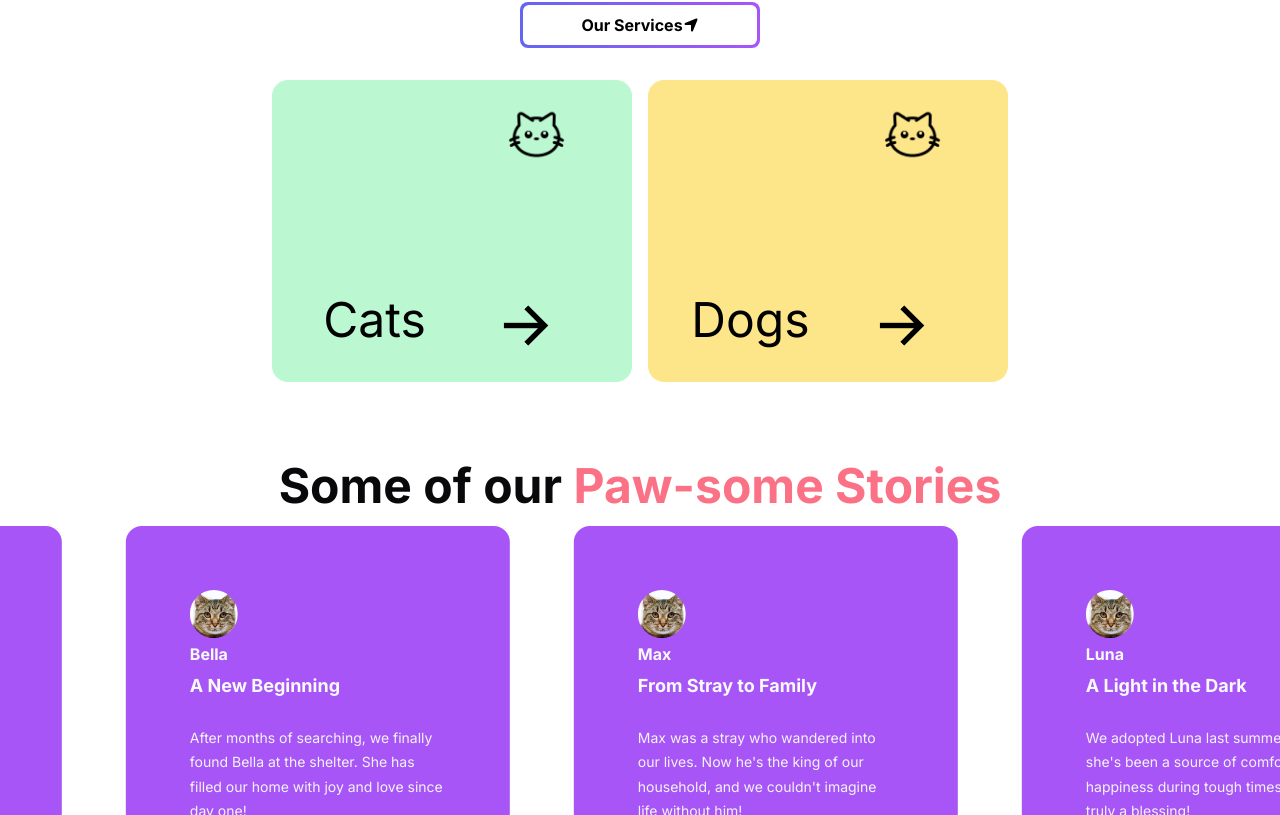
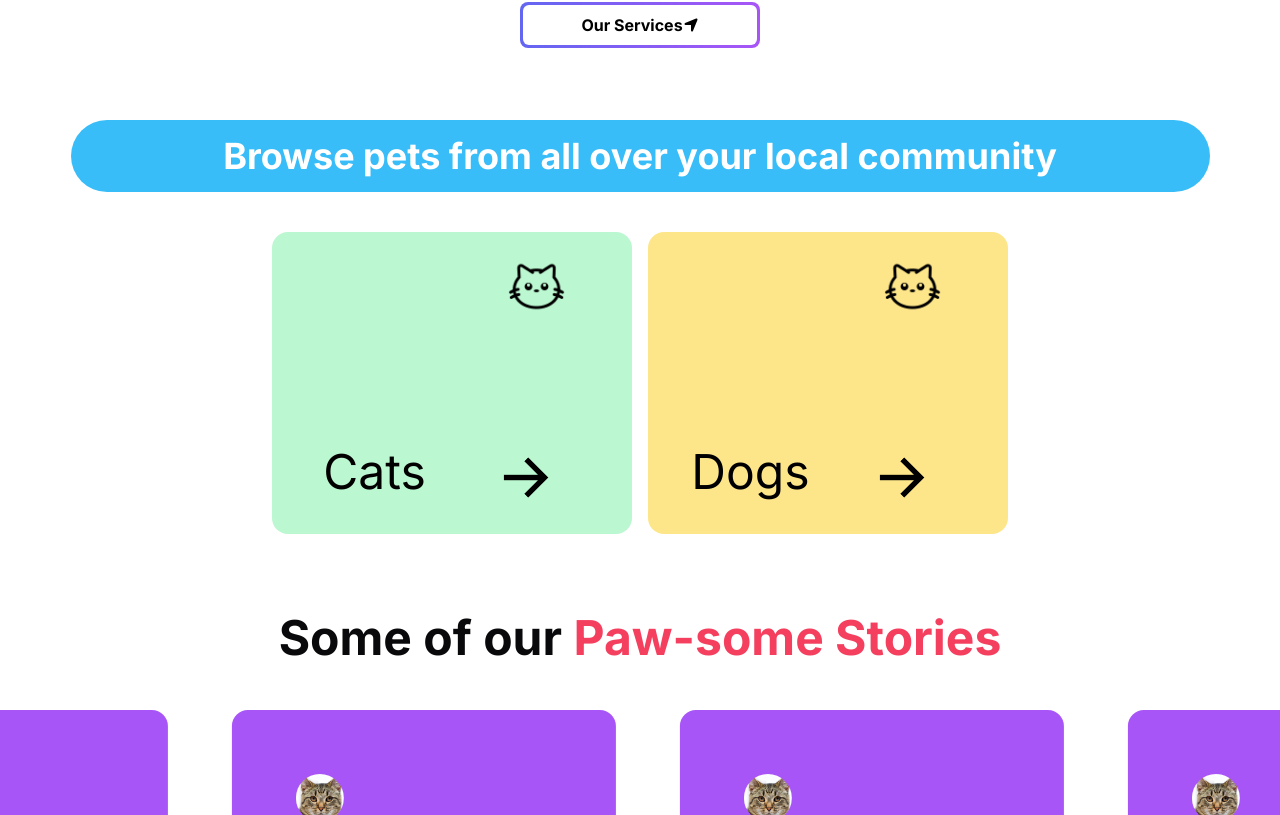
Before and after one commit to Mir-Shabab-Hasnat/Pawdopt, a Next.js app: page / in a window 1280 px wide. Shown: the part 765-1580 px from the top of the page. Built offline with nearby package versions, Linux system fonts and the light colour scheme.

Commit message:
home page almost done

```diff
--- a/app/NavBar.tsx
+++ b/app/NavBar.tsx
@@ -23,6 +23,7 @@ function NavbarItem({ className }: { className?: string }) {
             <HoveredLink href="/">Home</HoveredLink>
             <HoveredLink href="/#adopt">Adopt</HoveredLink>
             <HoveredLink href="/#about">About Us</HoveredLink>
+            <HoveredLink href="/#stories">Stories</HoveredLink>
           </div>
         </MenuItem>
         <MenuItem setActive={setActive} active={active} item="Services">
--- a/app/page.tsx
+++ b/app/page.tsx
@@ -8,7 +8,7 @@ import CardCarousel from "@/components/PetCarousel";
 
 export default function Home() {
   return (
-    <div className="flex overflow-hidden flex-col items-center px-16 pt-44 pb-96 bg-white max-md:px-5 max-md:py-24">
+    <div className="flex overflow-hidden flex-col items-center px-16 pt-44 pb-8 bg-white max-md:px-5 max-md:py-24">
       <div className="w-full max-w-[1139px] max-md:max-w-full">
 
         <Hero />
--- a/components/Feedback.tsx
+++ b/components/Feedback.tsx
@@ -4,12 +4,12 @@ import { stories } from "@/data";
 
 const Review = () => {
   return (
-    <div className="py-20" id="reviews">
+    <div className="pt-20" id="stories">
       <h1 className="font-bold text-4xl md:text-5xl text-center">
-        Some of our <span className="text-rose-400">Paw-some Stories</span>
+        Some of our <span className="text-rose-500">Paw-some Stories</span>
       </h1>
-      <div className="flex flex-col items-center">
-        <div className="h-[50vh] md:h-[30rem] rounded-md flex flex-col antialiased items-center relative overflow-hidden">
+      <div className="flex flex-col items-center py-8 md:pt-8">
+        <div className="h-[25vh] md:h-[30rem] rounded-md flex flex-col antialiased items-center relative overflow-hidden">
           <InfiniteMovingCards items={stories} direction="right" speed="slow" />
         </div>
       </div>
--- a/components/PetCarousel.tsx
+++ b/components/PetCarousel.tsx
@@ -29,8 +29,16 @@ const CardCarousel: React.FC = () => {
   };
 
   return (
+    <div id="adopt">
+      <div className="py-10">
+        <div className="bg-sky-400 rounded-3xl md:rounded-full px-6 py-4">
+          <h1 className="font-bold text-2xl md:text-4xl text-center text-white">
+            Browse pets from all over your local community
+          </h1>
+        </div>
+      </div>
+
       <div
-      id="adopt"
         className="flex items-center justify-center overflow-x-scroll scrollbar-hide"
         ref={carouselRef}
         onMouseMove={handleDrag}
@@ -50,6 +58,7 @@ const CardCarousel: React.FC = () => {
           </Link>
         ))}
       </div>
+    </div>
   );
 };
 
```
Lines whose indentation alone changed are shown as unchanged.
